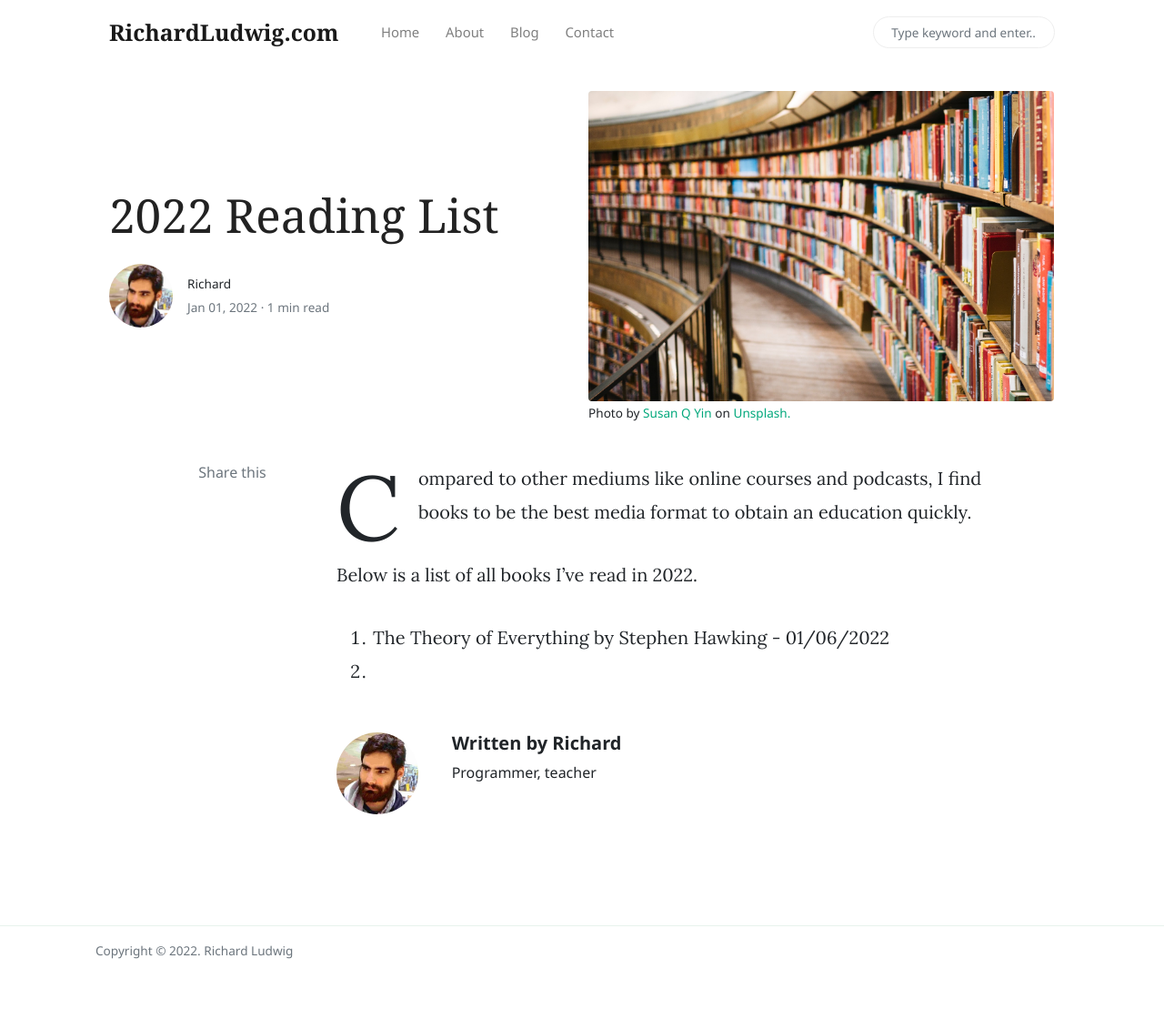
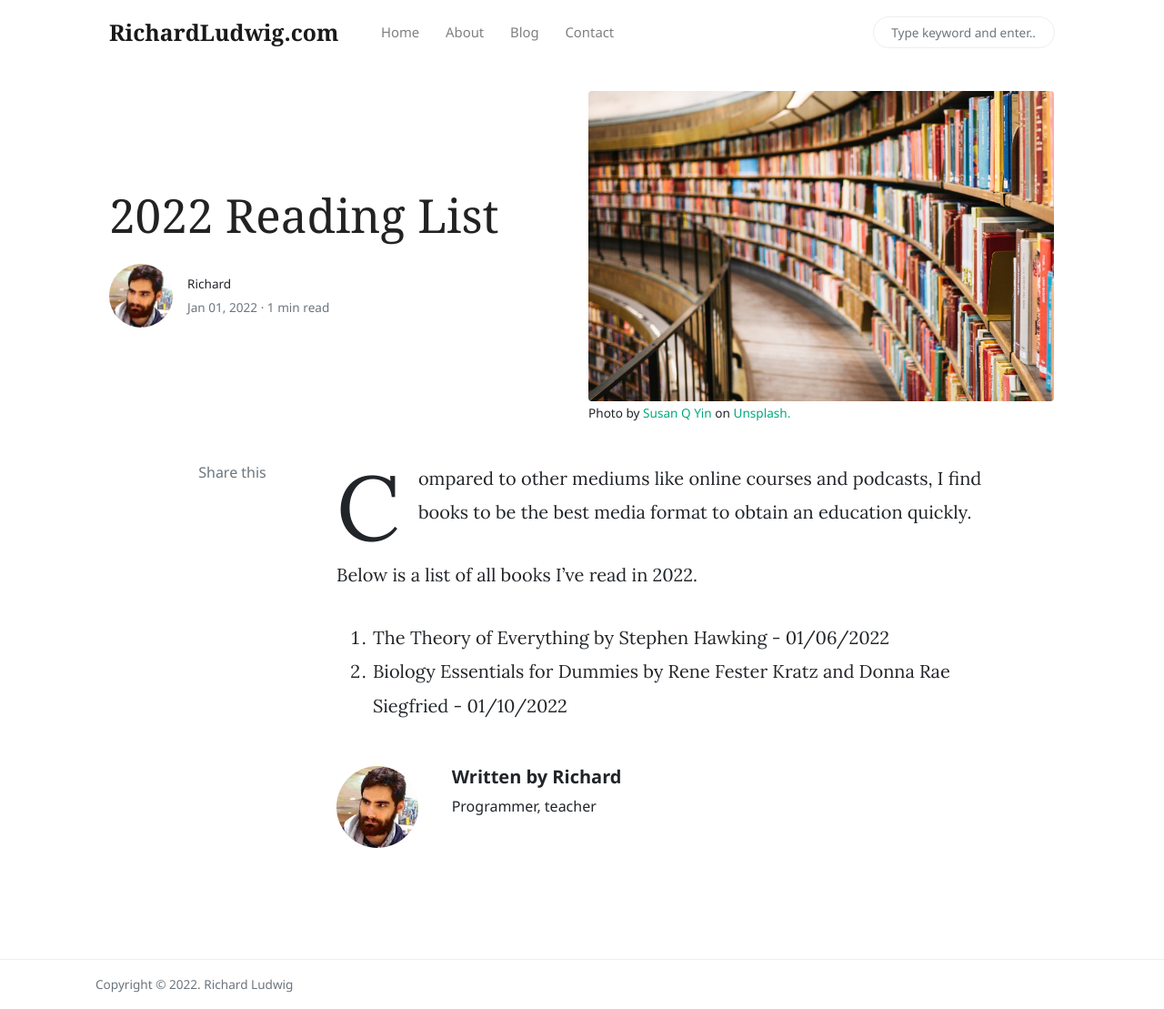
Before and after one commit to RichardLudwig/richardludwig.github.io, a Jekyll site: the page built from _posts/2022-01-01-2022-reading-list.md, in a window 1280 px wide and 1109 px high. Shown: the whole window at 91% size. Built offline with Jekyll 4.4.1, drawn with Linux system fonts in a browser that asks for light colours; nearby versions of some CDN libraries; comment, search, counter and statistics services are not loaded.

Commit message:
updated reading list post

```diff
--- a/_posts/2022-01-01-2022-reading-list.md
+++ b/_posts/2022-01-01-2022-reading-list.md
@@ -17,4 +17,4 @@ Below is a list of all books I've read in 2022.
 
 
 1. The Theory of Everything by Stephen Hawking - 01/06/2022
-2.
+2. Biology Essentials for Dummies by Rene Fester Kratz and Donna Rae Siegfried - 01/10/2022
```
